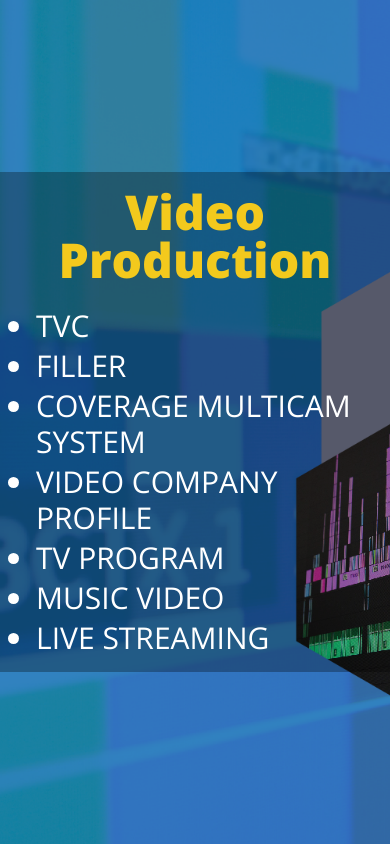
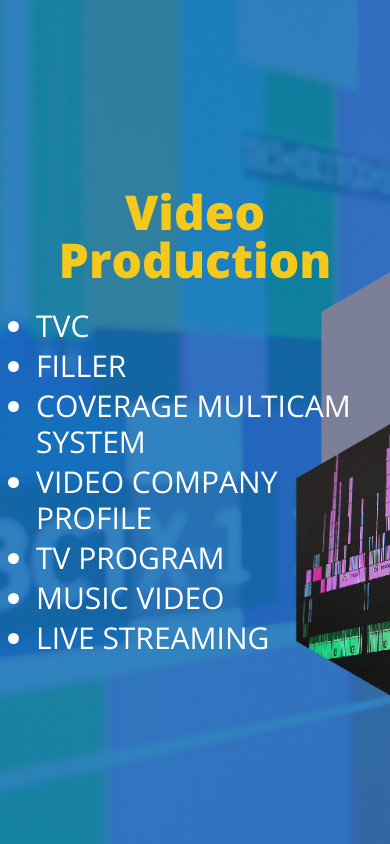
Before and after one commit to derikaquary/32-kun, a Next.js app: page /service in a window 390 px wide. Shown: the part 844-1688 px from the top of the page. Built offline with nearby package versions, Linux system fonts and the light colour scheme.

Commit message:
remove the black background in video production page

```diff
--- a/app/_components/Page2Service.js
+++ b/app/_components/Page2Service.js
@@ -28,7 +28,7 @@ function Page2Service() {
         <div className="h-[100px] w-full pl-[200px] text-4xl font-[500] text-white"></div>
       </div>
       {/* Small Screen */}
-      <div className="flex flex-col gap-6 justify-center items-center p-2 py-4 bg-black/30 sm:hidden">
+      <div className="flex flex-col gap-6 justify-center items-center p-2 py-4 sm:hidden">
         <p className="text-center text-5xl font-[800] text-secondary">
           Video Production
         </p>
```
